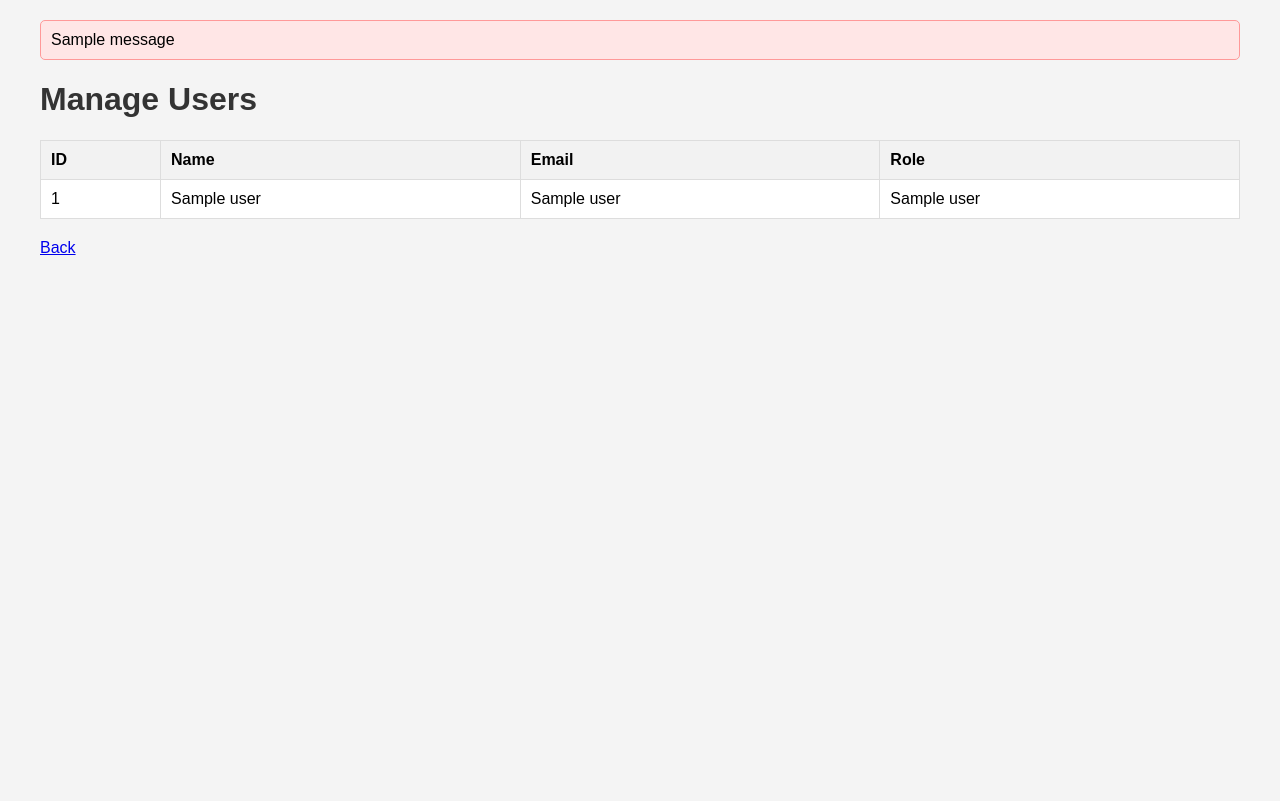
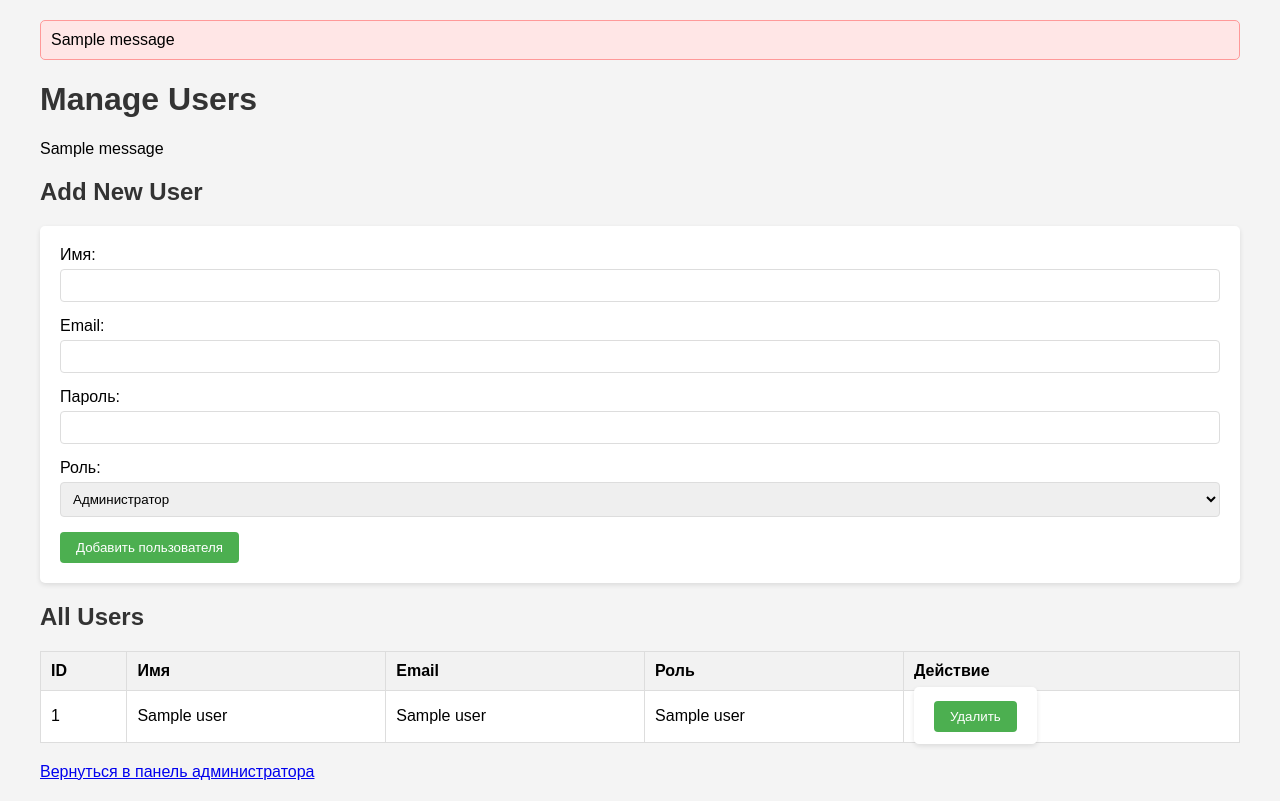
Before and after one commit to x3ron-ai/kursovoy_bd, a Flask app: template templates/admin_users.html in a window 1280 px wide. Shown: the part 58-859 px from the top of the page. Before the commit the page ends 313 px from the top, so only its background shows below. Run offline with Flask 3, Linux system fonts and the light colour scheme; the template is opened without the code that fills it: most values are stand-ins (such as "Sample title", 1, 10 or a date in 2020); one stand-in notice (Sample message) is shown; some libraries are stand-ins or nearby versions.

Commit message:
обновление админки - добавление пользователей

```diff
--- a/app.py
+++ b/app.py
@@ -1,8 +1,10 @@
-from flask import Flask, request, render_template, redirect, url_for, session, flash
+from flask import Flask, request, render_template, redirect, url_for, session, flash, send_file
+from prometheus_flask_exporter import PrometheusMetrics, Gauge
 import hashlib
 import os
 from datetime import datetime
 from werkzeug.utils import secure_filename
+import subprocess
 from db import (
 	get_db_connection, get_user_by_email, create_user, get_user_by_credentials,
 	get_user_info, get_all_products, get_products_by_seller, add_product,
@@ -11,10 +13,21 @@ from db import (
 	get_cart_for_checkout, get_user_orders, get_all_orders, get_seller_orders,
 	update_order_status, assign_order_to_courier, get_active_courier_orders,
 	get_available_orders, update_delivery_status, check_courier_assignment,
-	cancel_delivery, log_action, get_logs
+	cancel_delivery, log_action, get_logs, load_db_dump
 )
 
 app = Flask(__name__)
+
+########### МЕТРИКИ ###########
+
+
+
+metrics = PrometheusMetrics(app, path=None)
+
+
+
+
+########### МЕТРИКИ ###########
 app.secret_key = os.urandom(16)
 
 UPLOAD_FOLDER = 'static/uploads'
@@ -138,6 +151,36 @@ def customer_profile():
 @login_required('admin')
 def admin_panel():
 	return render_template('admin_panel.html')
+
+@app.route('/admin/backup', methods=['GET'])
+@login_required('admin')
+def admin_backup():
+	load_db_dump()
+	return send_file('backup.dump', as_attachment=True)
+
+@app.route('/admin/users', methods=['GET', 'POST'])
+@login_required('admin')
+def admin_users():
+	if request.method == 'POST':
+		action = request.form.get('action')
+		if action == 'add':
+			name = request.form.get('name')
+			email = request.form.get('email')
+			password = hashlib.sha256(request.form.get('password').encode()).hexdigest()  # Хешируем пароль
+			role = request.form.get('role')
+			if get_user_by_email(email):
+				flash('Email already exists')
+			else:
+				user_id = create_user(name, email, password, role)
+				log_action(request.user_id, f"Admin added user {name} with ID {user_id}")
+				flash('User added successfully')
+		elif action == 'delete':
+			user_id = request.form.get('user_id')
+			delete_user(user_id)
+			log_action(request.user_id, f"Admin deleted user with ID {user_id}")
+			flash('User deleted successfully')
+	users = get_all_users()
+	return render_template('admin_users.html', users=users)
 
 @app.route('/admin/products', methods=['GET', 'POST'])
 @login_required('admin')
--- a/main.py
+++ b/main.py
@@ -1,4 +1,5 @@
-from app import app
+from app import app, metrics
 
 if __name__ == "__main__":
-	app.run('0.0.0.0', 5723, debug=True)
+	metrics.start_http_server(5724)
+	app.run('0.0.0.0', 5723, debug=True, threaded=True)
--- a/templates/admin_panel.html
+++ b/templates/admin_panel.html
@@ -2,7 +2,9 @@
 {% block content %}
 	<h1>Панель администратора</h1>
 	<p><a href="{{ url_for('admin_products') }}" class="button">Управление товаром</a></p>
+	<a href="{{ url_for('admin_users') }}" class="btn btn-primary">Управление пользователями</a>
 	<p><a href="{{ url_for('admin_orders') }}" class="button">Просмотр заказов</a></p>
 	<p><a href="{{ url_for('admin_logs') }}" class="button">Просмотр логов</a></p>
+	<p><a href="{{ url_for('admin_backup') }}" class="button">Загрузка бекапа базы данных</a></p>
 	<a href="{{ url_for('index') }}" class="button">Вернуться</a>
 {% endblock %}
--- a/templates/admin_users.html
+++ b/templates/admin_users.html
@@ -1,21 +1,72 @@
 {% extends "base.html" %}
+
 {% block content %}
 	<h1>Manage Users</h1>
-    <table border="1">
+
+	{% with messages = get_flashed_messages() %}
+		{% if messages %}
+			{% for message in messages %}
+				<div class="alert alert-info">{{ message }}</div>
+			{% endfor %}
+		{% endif %}
+	{% endwith %}
+
+	<h2>Add New User</h2>
+	<form method="POST">
+		<input type="hidden" name="action" value="add">
+		<div class="form-group">
+			<label for="name">Имя:</label>
+			<input type="text" id="name" name="name" class="form-control" required>
+		</div>
+		<div class="form-group">
+			<label for="email">Email:</label>
+			<input type="email" id="email" name="email" class="form-control" required>
+		</div>
+		<div class="form-group">
+			<label for="password">Пароль:</label>
+			<input type="password" id="password" name="password" class="form-control" required>
+		</div>
+		<div class="form-group">
+			<label for="role">Роль:</label>
+			<select id="role" name="role" class="form-control" required>
+				<option value="admin">Администратор</option>
+				<option value="customer">Покупатель</option>
+				<option value="seller">Продавец</option>
+				<option value="courier">Курьер</option>
+			</select>
+		</div>
+		<button type="submit" class="btn btn-primary">Добавить пользователя</button>
+	</form>
+
+	<h2>All Users</h2>
+	<table class="table table-striped">
+		<thead>
 			<tr>
 				<th>ID</th>
-            <th>Name</th>
+				<th>Имя</th>
 				<th>Email</th>
-            <th>Role</th>
+				<th>Роль</th>
+				<th>Действие</th>
 			</tr>
+		</thead>
+		<tbody>
 			{% for user in users %}
 				<tr>
 					<td>{{ user[0] }}</td>
 					<td>{{ user[1] }}</td>
 					<td>{{ user[2] }}</td>
 					<td>{{ user[3] }}</td>
+					<td>
+						<form method="POST" style="display:inline;">
+							<input type="hidden" name="action" value="delete">
+							<input type="hidden" name="user_id" value="{{ user[0] }}">
+							<button type="submit" class="btn btn-danger btn-sm" onclick="return confirm('Are you sure?')">Удалить</button>
+						</form>
+					</td>
 				</tr>
 			{% endfor %}
+		</tbody>
 	</table>
-    <a href="{{ url_for('admin_panel') }}">Back</a>
+
+	<a href="{{ url_for('admin_panel') }}" class="btn btn-secondary">Вернуться в панель администратора</a>
 {% endblock %}
--- a/templates/base.html
+++ b/templates/base.html
@@ -10,13 +10,13 @@
 		<header>
 			<span>Система управления заказами</span>
 			{% if session.user_id %}
-				{% if session.role == 'customer' %}
+				{% if session['role'] == 'customer' %}
 					<a href="{{ url_for('customer_profile') }}">Профиль</a>
-				{% elif session.role == 'admin' %}
+				{% elif session['role'] == 'admin' %}
 					<a href="{{ url_for('admin_panel') }}">Панель администратора</a>
 				{% elif session.role == 'seller' %}
 					<a href="{{ url_for('seller_profile') }}">Профиль продавца</a>
-				{% elif session.role == 'courier' %}
+				{% elif session['role'] == 'courier' %}
 					<a href="{{ url_for('courier_orders') }}">Страница курьера</a>
 				{% endif %}
 				<a href="{{ url_for('logout') }}">Выход</a>
--- a/templates/index.html
+++ b/templates/index.html
@@ -22,7 +22,7 @@
 				{% endfor %}
 			</div>
 			<p><strong>Seller:</strong> {{ product[6] }}</p>
-			{% if session.role == 'customer' %}
+			{% if session['role'] == 'customer' %}
 			<form method="POST">
 				<input type="hidden" name="product_id" value="{{ product[0] }}">
 				<input type="number" name="quantity" value="1" min="1" style="width: 60px;">
```
Also changed, not shown: db.py (+51 -1 lines), schema.sql (+8 -0 lines), static/uploads/image.png (added), 2 other files. Lines whose indentation alone changed are shown as unchanged.
